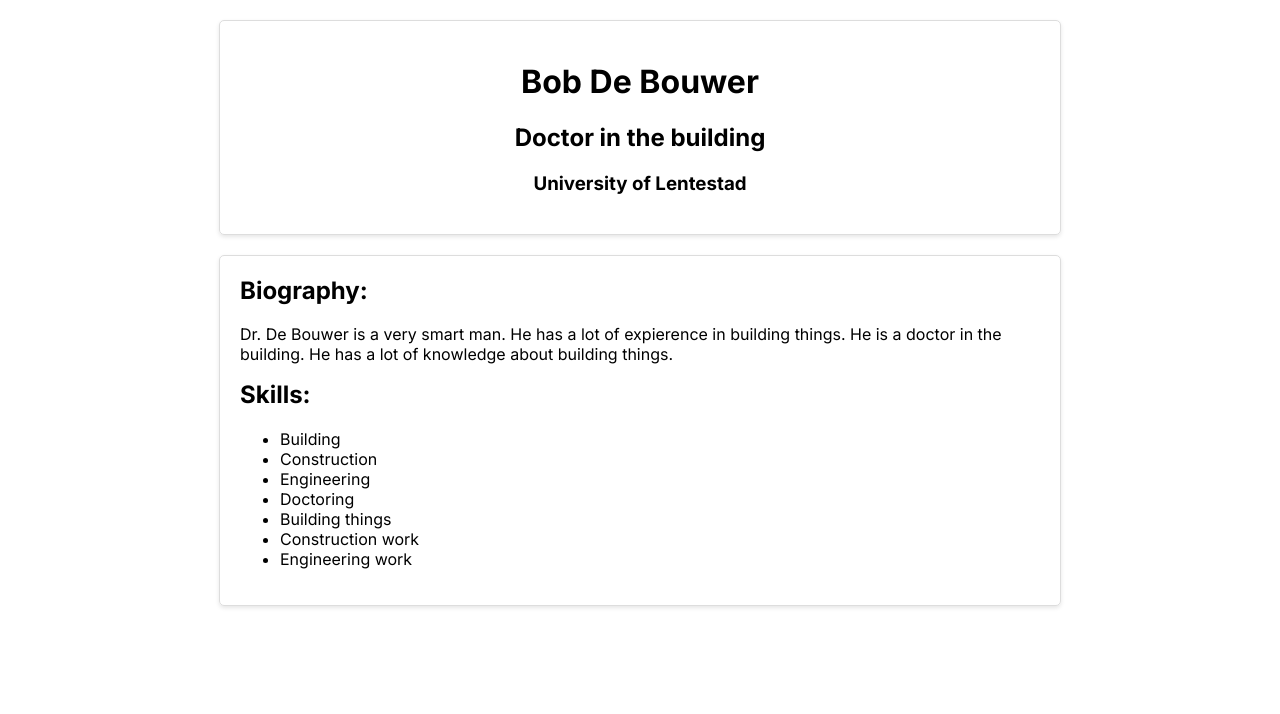
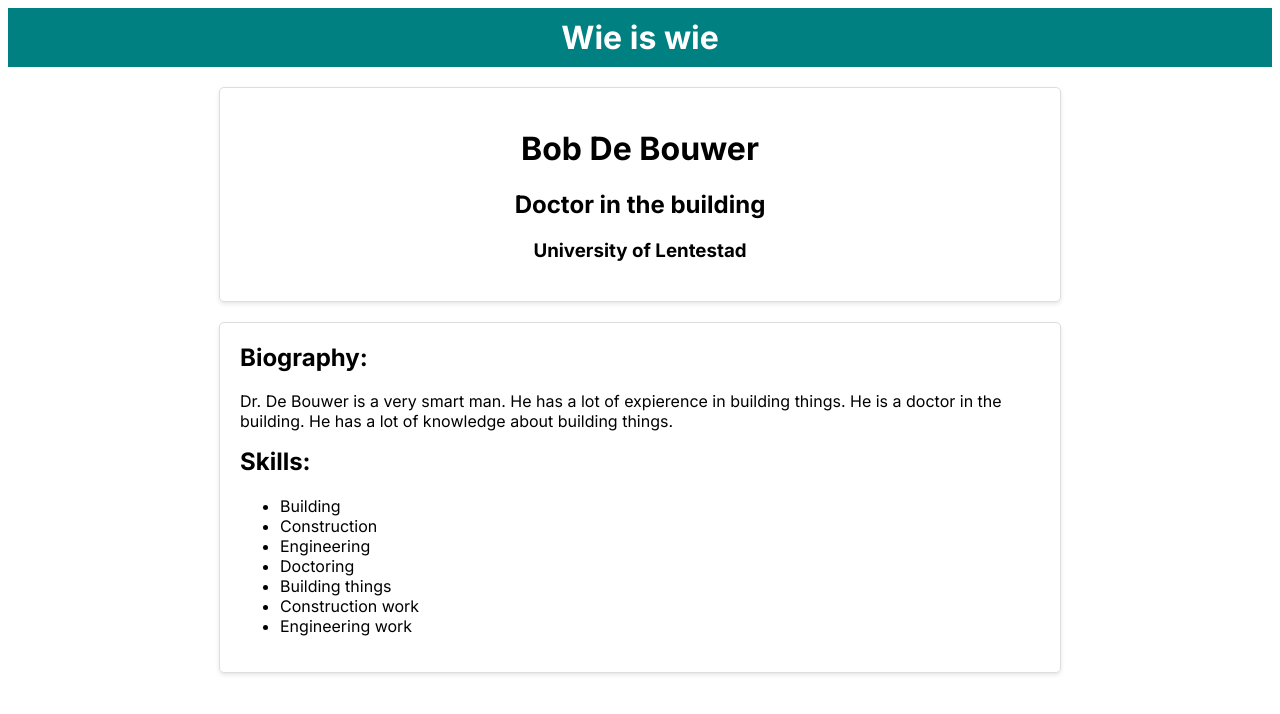
Before and after one commit to ThomasCl/ThomasCl.github.io, a Next.js app: page / in a window 1280 px wide. Shown: the top 714 px of the page. Built offline with nearby package versions, Linux system fonts and the light colour scheme.

Commit message:
components update

```diff
--- /dev/null
+++ b/components/navbar.tsx
@@ -0,0 +1,23 @@
+import React from 'react';
+
+const Header: React.FC = () => {
+  return (
+    <header style={styles.header}>
+      <h1 style={styles.title}>Wie is wie</h1>
+    </header>
+  );
+};
+
+const styles = {
+  header: {
+    backgroundColor: 'Teal',
+    padding: '10px',
+    textAlign: 'center' as const,
+  },
+  title: {
+    color: 'white',
+    margin: 0,
+  },
+};
+
+export default Header;
--- a/components/profileHeader.tsx
+++ b/components/profileHeader.tsx
@@ -1,13 +1,17 @@
 import React from 'react';
 import {profileHeaderProps} from '../types'
+import Header from './navbar'
 
 const ProfileHeader : React.FC<profileHeaderProps> = ({name, title, institution}) => {
   return (
+    <>
+    <Header></Header>
     <div className="profile-header">
       <h1>{name}</h1>
       <h2>{title}</h2>
       <h3>{institution}</h3>
     </div>
+    </>
   );
 };
 
```
